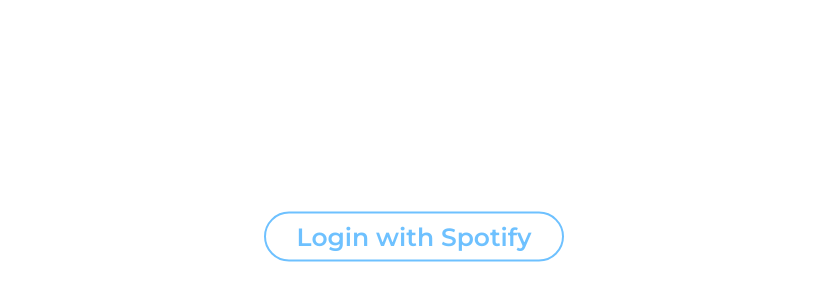
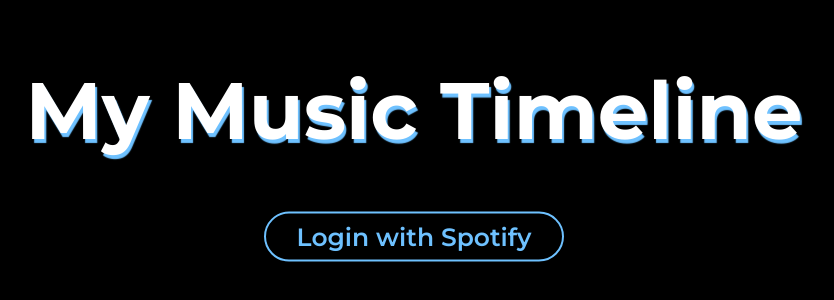
Before and after one commit to tanner-ropp/my-spotify-timeline, a React (Create React App) app: page / in a window 1280 px wide. Shown: the part 242-542 px from the top of the page, without its empty margins (226-1060 px from the left). Built offline with nearby package versions, Linux system fonts and the light colour scheme; what spotify-web-api-js would draw is missing.

Commit message:
added shadow

```diff
--- a/src/App.css
+++ b/src/App.css
@@ -41,6 +41,7 @@
 .header-brand {
     margin-left: 20px;
     font-weight: 700;
+    text-shadow: 1px 2px 1px #6EC1FF;
 }
 
 .header-profile {
--- a/src/App.js
+++ b/src/App.js
@@ -94,7 +94,7 @@ class App extends Component {
       const state = text;
 
       localStorage.setItem('auth_state', state);
-      const scope = 'user-read-private user-read-email';
+      const scope = 'user-read-private user-read-email user-follow-read user-read-playback-state user-modify-playback-state';
 
       var url = 'https://accounts.spotify.com/authorize';
       url += '?response_type=token';
@@ -192,13 +192,13 @@ class App extends Component {
                 </div>
             }
             {!this.state.loggedIn &&
-                <div style={{backgroundColor: "", height: "100vh", position: "fixed", width: "100%"}}>
+                <div style={{backgroundColor: "black", height: "100vh", position: "fixed", width: "100%"}}>
                     <div style={{
                         position: "relative",
                         top: "50%",
                         transform: "translateY(-75%)"
                         }}>
-                        <h1 style={{fontSize: "80px"}}>My Music Timeline</h1>
+                        <h1 style={{fontSize: "80px", color: "white", textShadow: "2px 4px 1px #6EC1FF"}}>My Music Timeline</h1>
                         <button className="login-button" onClick={this.requestAuthorization}>Login with Spotify</button>
                     </div>
                 </div>
```
